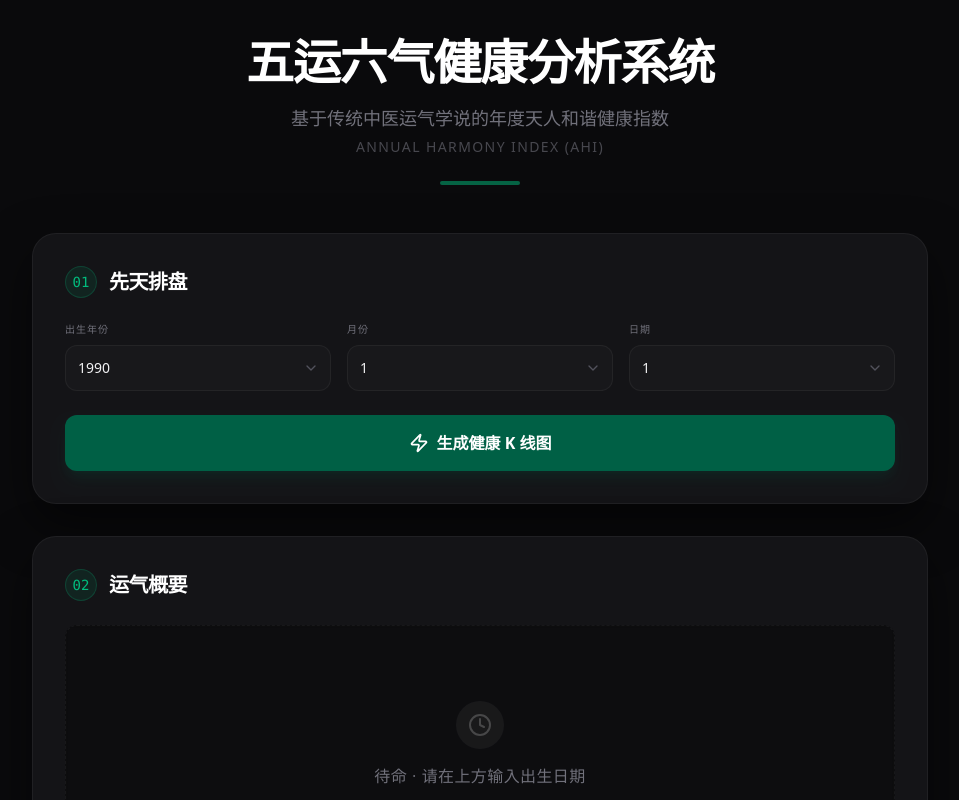
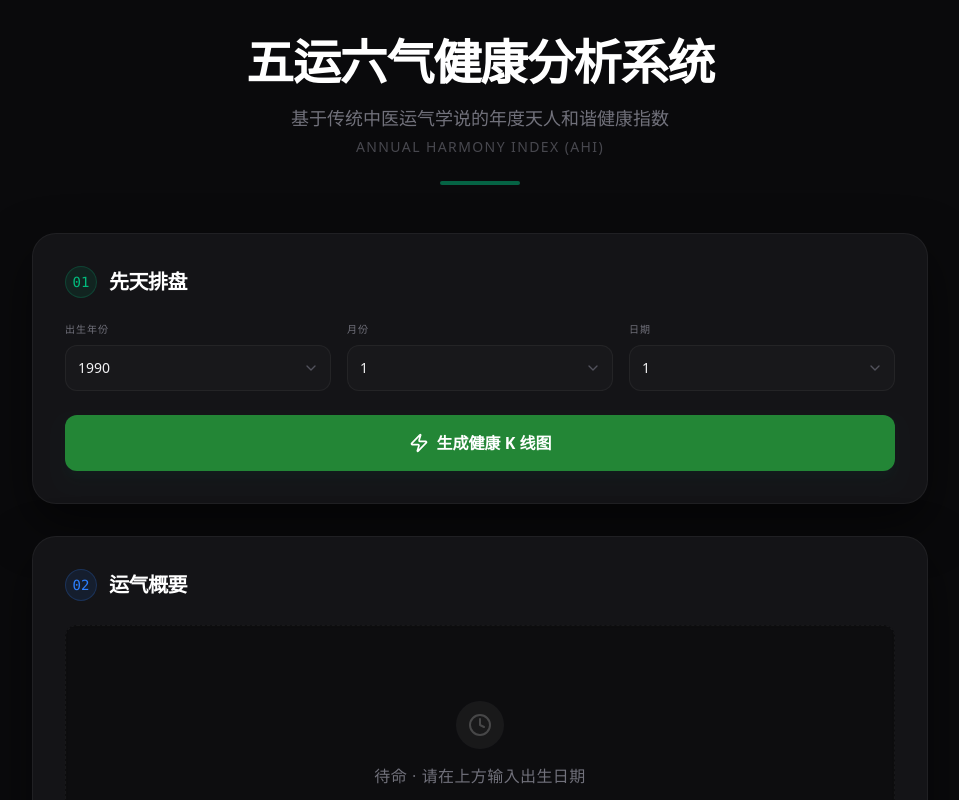
Before and after one commit to tigereight/-k-, a React (Vite) app: page / in a window 1280 px wide. Shown: the top 800 px of the page, without its empty margins (160-1119 px from the left). Built offline with nearby package versions, Linux system fonts and the light colour scheme.

Commit message:
feat(App): Add customizable badge colors to ModuleWrapper
Introduces a `badgeColor` prop to `ModuleWrapper` to allow for dynamic styling of module badges. This enhances visual distinction and theme consistency across different modules.

```diff
--- a/src/App.tsx
+++ b/src/App.tsx
@@ -57,7 +57,8 @@ const ModuleWrapper = ({
   children,
   isWaiting = false,
   waitingText = "等待生成...",
-  className = ""
+  className = "",
+  badgeColor = "emerald"
 }: {
   id?: string;
   title: string;
@@ -66,12 +67,23 @@ const ModuleWrapper = ({
   isWaiting?: boolean;
   waitingText?: string;
   className?: string;
+  badgeColor?: 'emerald' | 'blue' | 'cyan' | 'purple';
 }) => {
+  const badgeColors = {
+    emerald: "bg-emerald-500/10 text-emerald-500 border-emerald-500/20",
+    blue: "bg-blue-500/10 text-blue-500 border-blue-500/20",
+    cyan: "bg-cyan-500/10 text-cyan-500 border-cyan-500/20",
+    purple: "bg-purple-500/10 text-purple-500 border-purple-500/20",
+  };
+
   return (
     <div id={id} className={cn("glass-card relative overflow-hidden", className)}>
       <div className="p-6 md:p-8">
         <div className="flex items-center mb-6">
-          <span className="w-8 h-8 rounded-full bg-emerald-500/10 text-emerald-500 flex items-center justify-center mr-3 text-sm font-mono border border-emerald-500/20">
+          <span className={cn(
+            "w-8 h-8 rounded-full flex items-center justify-center mr-3 text-sm font-mono border",
+            badgeColors[badgeColor]
+          )}>
             {number}
           </span>
           <h2 className="text-xl font-semibold text-white tracking-tight serif">{title}</h2>
@@ -329,7 +341,7 @@ export default function App() {
         <main className="space-y-8">
 
           {/* Module 01: Input */}
-          <ModuleWrapper title="先天排盘" number="01">
+          <ModuleWrapper title="先天排盘" number="01" badgeColor="emerald">
             <form onSubmit={handleCalculate} className="space-y-6">
               <div className="grid grid-cols-3 gap-4">
                 <div className="space-y-2">
@@ -376,7 +388,7 @@ export default function App() {
               <button
                 type="submit"
                 disabled={isCalculating}
-                className="w-full py-4 px-6 rounded-xl font-bold bg-emerald-800 hover:bg-emerald-700 disabled:bg-zinc-800 disabled:text-zinc-600 text-white transition-all flex items-center justify-center space-x-2 shadow-lg shadow-emerald-900/20"
+                className="w-full py-4 px-6 rounded-xl font-bold bg-[#238636] hover:bg-[#2ea043] disabled:bg-zinc-800 disabled:text-zinc-600 text-white transition-all flex items-center justify-center space-x-2 shadow-lg shadow-emerald-900/10"
               >
                 {isCalculating ? (
                   <Loader2 className="w-5 h-5 animate-spin" />
@@ -393,6 +405,7 @@ export default function App() {
             id="module-02"
             title="运气概要"
             number="02"
+            badgeColor="blue"
             isWaiting={!hasCalculated}
             waitingText="待命 · 请在上方输入出生日期"
           >
@@ -442,6 +455,7 @@ export default function App() {
             id="module-03"
             title="AHI 天人和谐动态趋势"
             number="03"
+            badgeColor="cyan"
             isWaiting={!hasCalculated}
             waitingText="系统将为您演算六十载运气碰撞"
           >
@@ -486,6 +500,7 @@ export default function App() {
             id="module-04"
             title="专属健康报告"
             number="04"
+            badgeColor="purple"
           >
             <div className="relative min-h-[200px]">
               {!hasGeneratedReport && !isGeneratingReport && (
```
